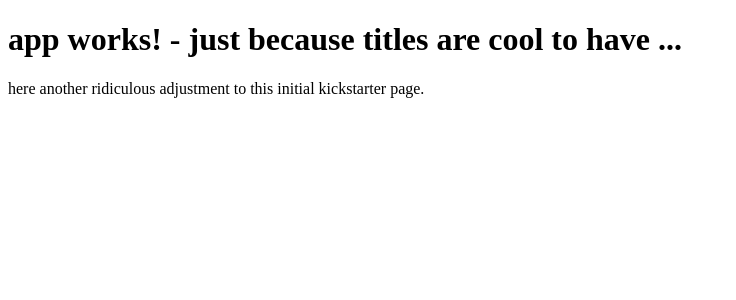
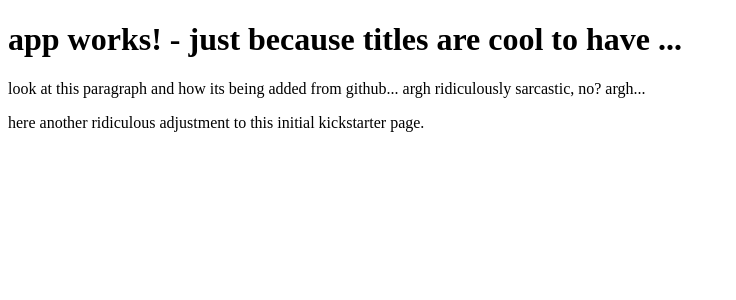
Before and after one commit to raburas/kickstarter, an Angular app: page / in a window 1280 px wide. Shown: the top 300 px of the page, without its empty margins (0-736 px from the left). Built offline with nearby package versions, Linux system fonts and the light colour scheme.

Commit message:
adjusted the html from github to test conflicts

```diff
--- a/src/app/app.component.html
+++ b/src/app/app.component.html
@@ -1,5 +1,6 @@
 <h1>
   {{title}} - just because titles are cool to have ...
 </h1>
+<p> look at this paragraph and how its being added from github... argh ridiculously sarcastic, no? argh...</p>
 <p> here another ridiculous adjustment to this initial kickstarter page.</p>
 <router-outlet></router-outlet>
```
